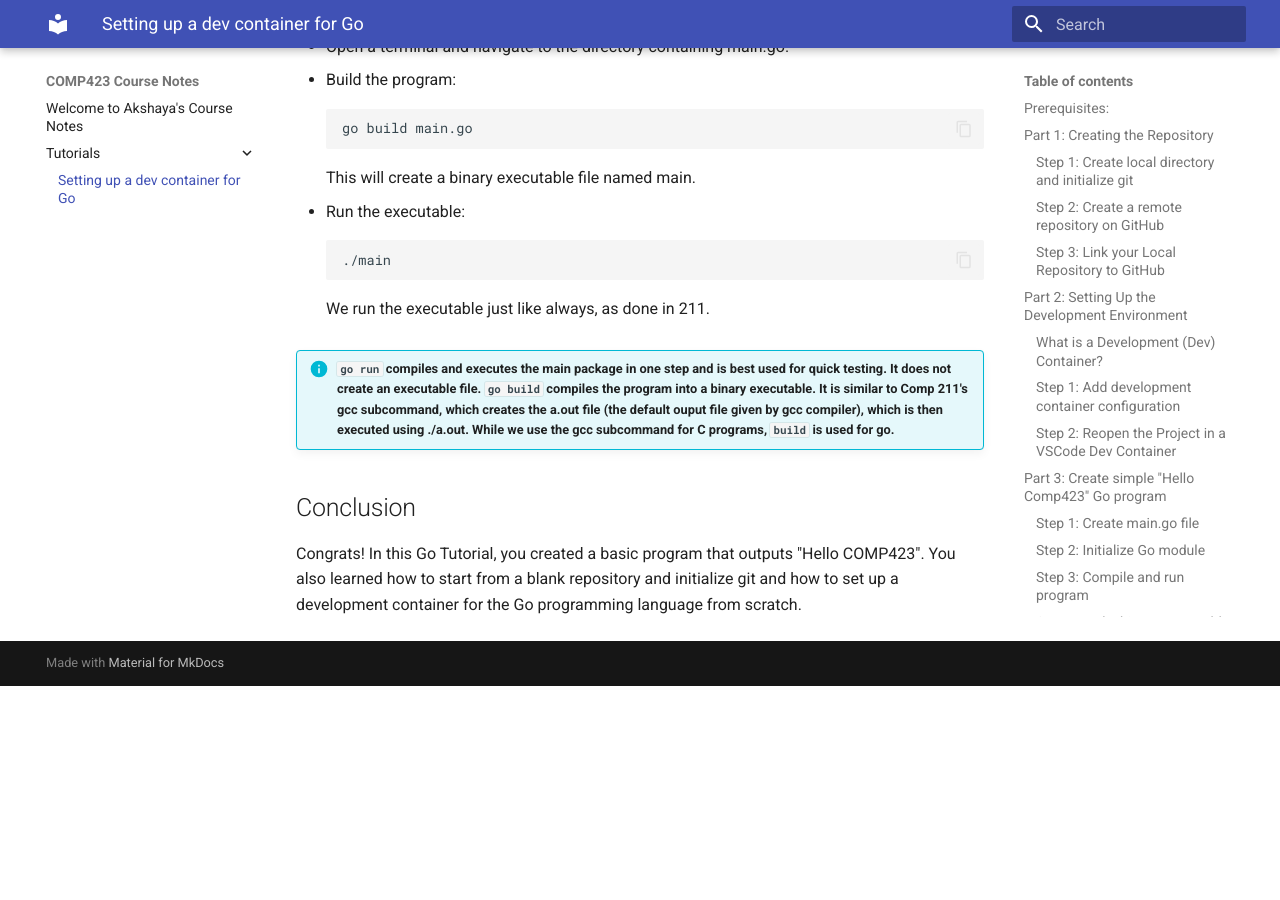
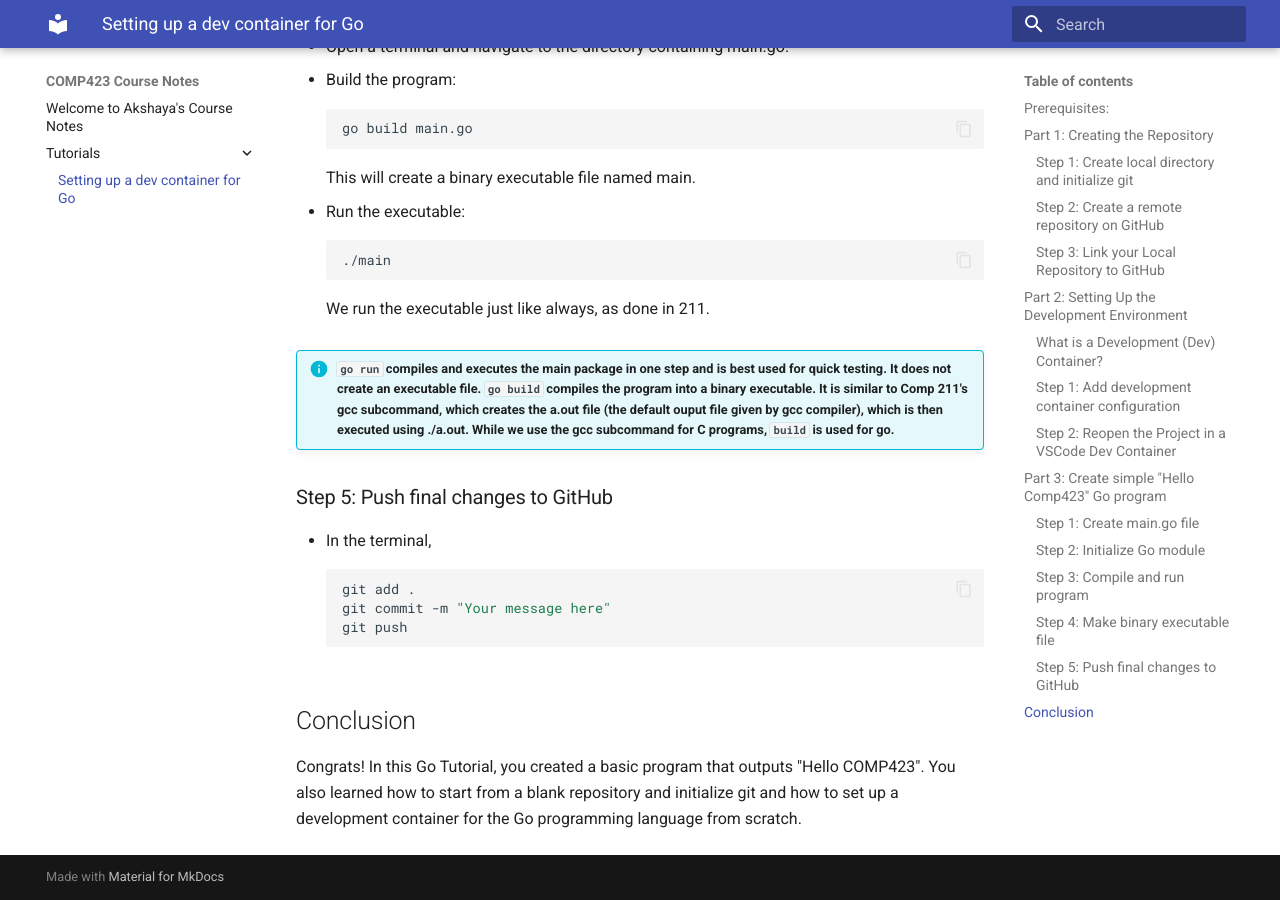
Before and after one commit to sundarak/comp423-course-notes, an MkDocs documentation site: the page built from docs/tutorials/go-setup.md, in a window 1280 px wide and 900 px high, scrolled down 4403 px. Built offline with MkDocs 1.6.1 and Material for MkDocs 9.7.7, drawn with Linux system fonts in a browser that asks for light colours; before the commit the page ends 5089 px from its top, so only the background shows below that.

Commit message:
Added final touches

````diff
--- a/docs/tutorials/go-setup.md
+++ b/docs/tutorials/go-setup.md
@@ -163,6 +163,15 @@ We run the executable just like always, as done in 211.
 
 !!! info "``` go run ``` compiles and executes the main package in one step and is best used for quick testing. It does not create an executable file. ``` go build ``` compiles the program into a binary executable. It is similar to Comp 211's gcc subcommand, which creates the a.out file (the default ouput file given by gcc compiler), which is then executed using ./a.out. While we use the gcc subcommand for C programs, ``` build ``` is used for go."
 
+### Step 5: Push final changes to GitHub
+* In the terminal,
+```bash
+git add .
+git commit -m "Your message here"
+git push
+```
+
+
 
 ## Conclusion
 Congrats! In this Go Tutorial, you created a basic program that outputs "Hello COMP423". You also learned how to start from a blank repository and initialize git and how to set up a development container for the Go programming language from scratch.
````
